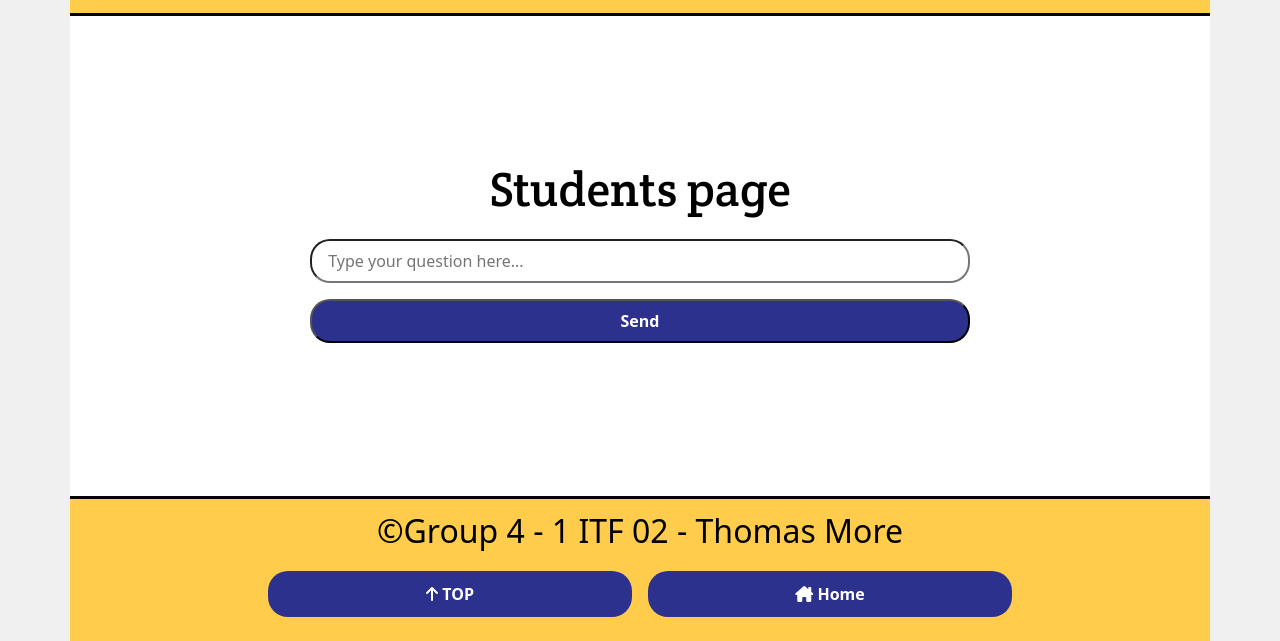
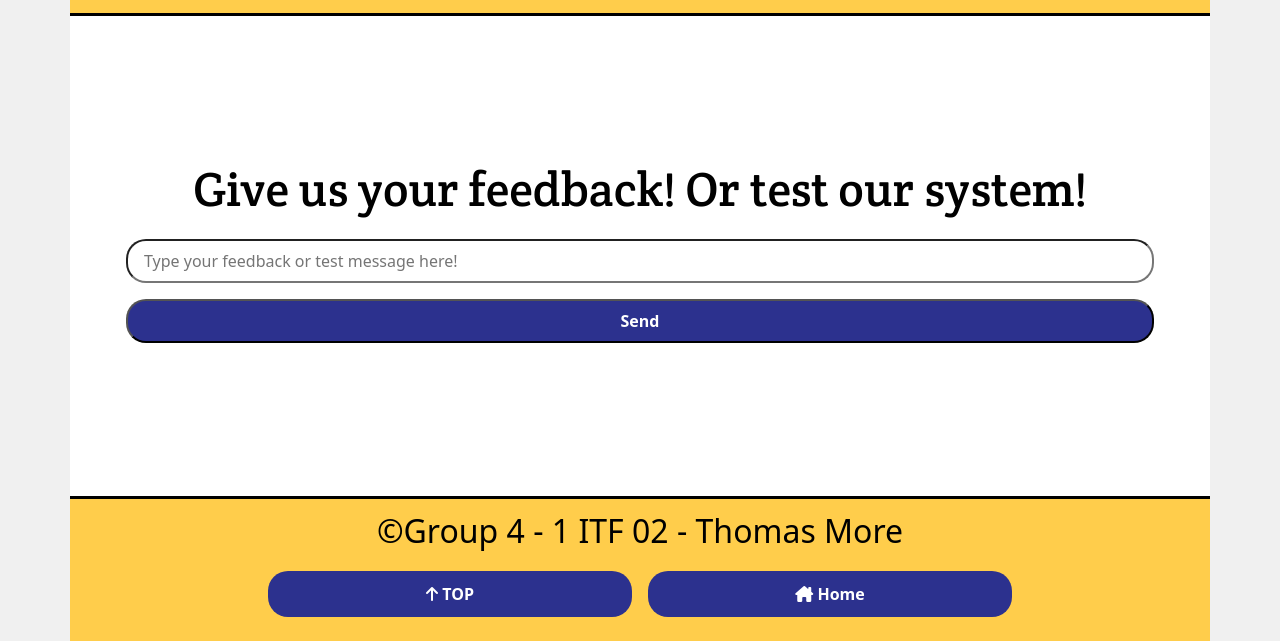
Before and after one commit to Tuur-VanBergen/Project-Delta, a website: page src/Students.html in a window 1280 px wide. Shown: the part 159-800 px from the top of the page. Drawn offline with nearby package versions, Linux system fonts and the light colour scheme.

Commit message:
Title & input student page changed

```diff
--- a/src/Students.html
+++ b/src/Students.html
@@ -45,11 +45,11 @@
             <section class="col-12 d-flex align-items-center justify-content-center flex-column">
                 <div class="row m-0">
                     <h2 class="col-12">
-                        Students page
+                        Give&nbsp;us your&nbsp;feedback! Or test our&nbsp;system!
                     </h2>
                     <div class="col-12 m-0 p-2 mt-1">
                         <div class="row">
-                            <input type="text" name="question" id="question" class="col-12 p-2 px-3" placeholder="Type your question here..." required>
+                            <input type="text" name="question" id="question" class="col-12 p-2 px-3" placeholder="Type your feedback or test message here!" required>
                         </div>
                     </div>
                     <div class="col-12 p-2">
```
